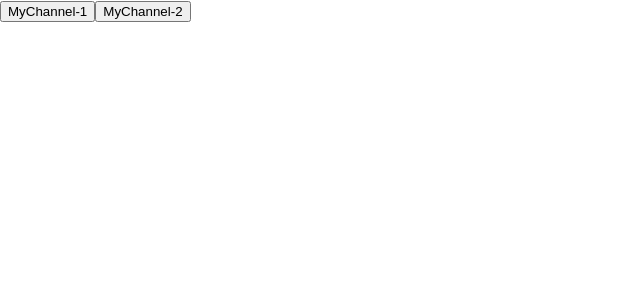
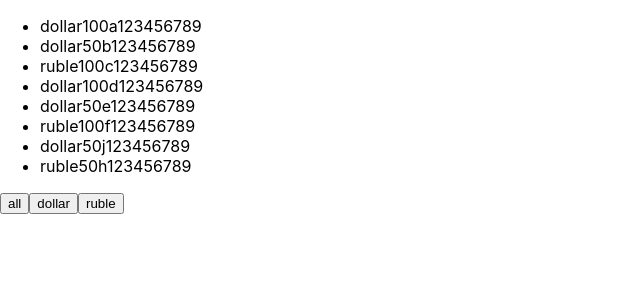
Before and after one commit to AndreiDudenkov/ReactLearning, a React (Create React App) app: page / in a window 1280 px wide. Shown: the top 300 px of the page, without its empty margins (0-640 px from the left). Built offline with nearby package versions, Linux system fonts and the light colour scheme.

Commit message:
filter + useState

```diff
--- a/src/App.tsx
+++ b/src/App.tsx
@@ -1,19 +1,48 @@
-import React from 'react';
+import React, {useState} from 'react';
 import './App.css';
-import {Button} from "./ExternalComponents";
 
 
 function App() {
-const btn  = (name:string, age:number) => {
-    console.log(name, age)
+    const [money, setMoney] = useState([
+        {banknote: "dollar", nominal: 100, number: "a123456789"},
+        {banknote: "dollar", nominal: 50, number: "b123456789"},
+        {banknote: "ruble", nominal: 100, number: "c123456789"},
+        {banknote: "dollar", nominal: 100, number: "d123456789"},
+        {banknote: "dollar", nominal: 50, number: "e123456789"},
+        {banknote: "ruble", nominal: 100, number: "f123456789"},
+        {banknote: "dollar", nominal: 50, number: "j123456789"},
+        {banknote: "ruble", nominal: 50, number: "h123456789"}
+    ])
+    const[ peremenna, functForFind] = useState('all')
+     let currentMoney = money
+
+    if (peremenna === "dollar"){
+        currentMoney = money.filter((el)=> el.banknote === "dollar")
+    }if  (peremenna === "ruble"){
+        currentMoney = money.filter((el)=> el.banknote === "ruble")
     }
+    const onClickHandler = (namebtn: string) => {
+        functForFind(namebtn)
 
-    return  (
-        <>
-          <Button name={'MyChannel-1'} callback={()=>btn('Jon', 15)}/>
-          <Button name={'MyChannel-2'} callback={()=>btn('Dima', 30)}/>
+    }
+    return (<div>
+            <ul>
+                {currentMoney.map((objFromMoneyArr, index) => {
+                    return (
+                        <li key={index}>
+                            <span>{objFromMoneyArr.banknote}</span>
+                            <span>{objFromMoneyArr.nominal}</span>
+                            <span>{objFromMoneyArr.number}</span>
+                        </li>
 
-         </>
+
+                    )
+                })}
+            </ul>
+            <button onClick={()=>onClickHandler('all')}>all</button>
+            <button onClick={()=>onClickHandler('dollar')}>dollar</button>
+            <button onClick={()=>onClickHandler('ruble')}>ruble</button>
+        </div>
     );
 }
 
--- a/src/ExternalComponents.tsx
+++ b/src/ExternalComponents.tsx
@@ -1,18 +1 @@
 import React from 'react';
-
-type ButtonType = {
-    name: string,
-    callback: ()=>void
-}
-export const Button = (props:ButtonType) => {
-    const onClickHandler = () => {
-        props.callback()
-    }
-
-
-    return (
-        <button onClick={onClickHandler}>
-            {props.name}
-        </button>
-    )
-}
--- a/src/index.tsx
+++ b/src/index.tsx
@@ -8,9 +8,9 @@ const root = ReactDOM.createRoot(
   document.getElementById('root') as HTMLElement
 );
 root.render(
-  <React.StrictMode>
+
     <App />
-  </React.StrictMode>
+
 );
 
 // If you want to start measuring performance in your app, pass a function
```
